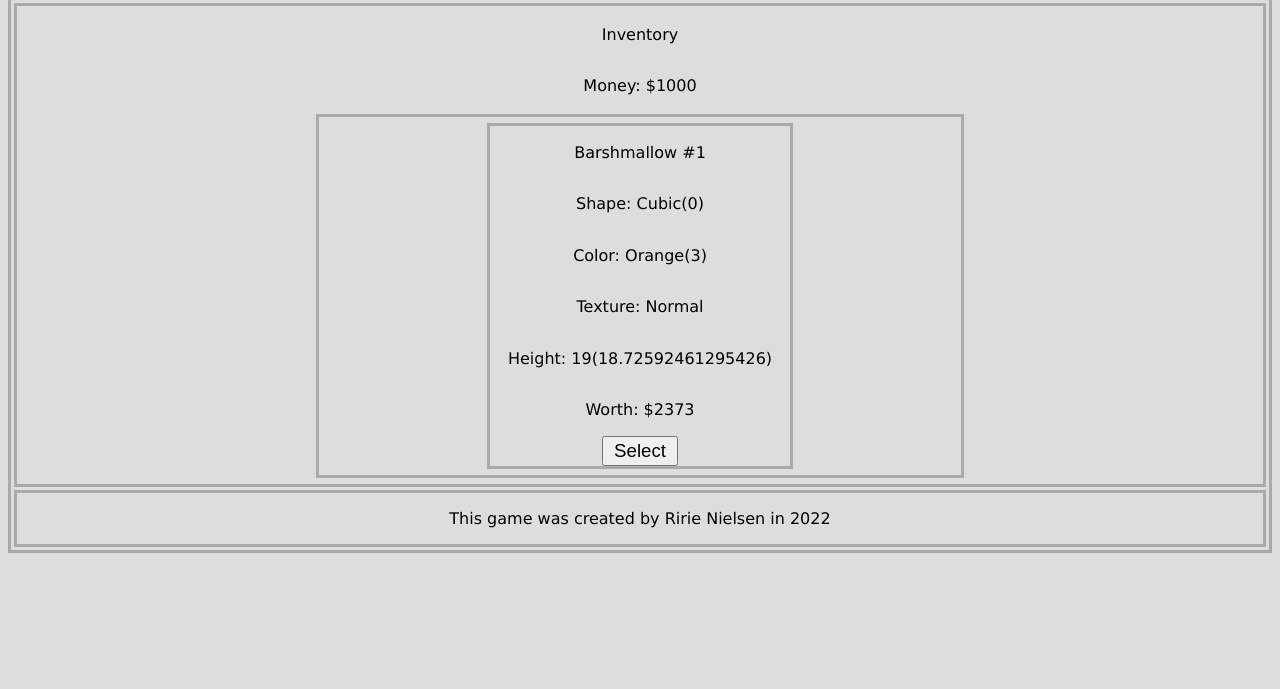
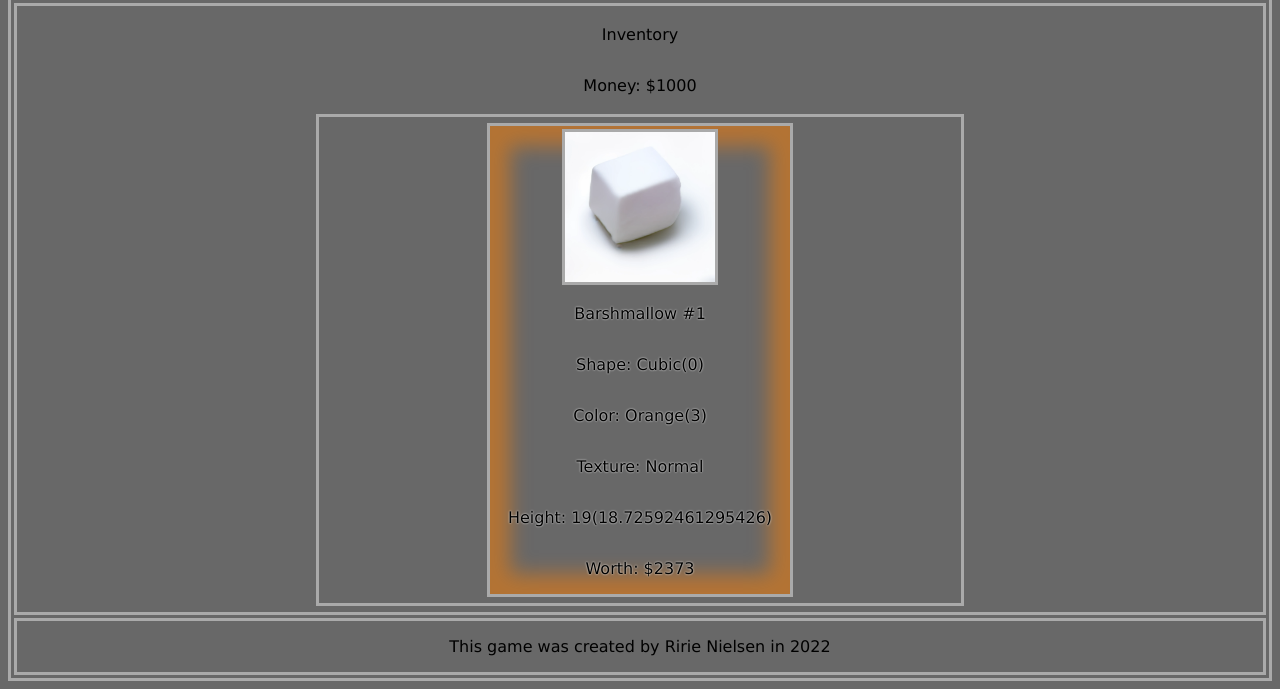
Before and after one commit to morpline/barshmallows, a plain HTML site: page index.html in a window 1280 px wide. Shown: the part 187-876 px from the top of the page. Before the commit the page ends 800 px from the top, so only its background shows below. Drawn offline with Linux system fonts and the light colour scheme.

Commit message:
Image Update
Updated game to have:
Images
No more "Select" button, just click on the div
Weird box shadows to represent the colors

```diff
--- a/script.js
+++ b/script.js
@@ -1,10 +1,12 @@
 
 const colors = ["Salmon","Red","Scarlet","Orange","Brown","Yellow","Lime green","Green","Cyan","Blue","Lavender","Violet","Mauve"];
 const colorHex = ["#ff5577","red","#ffaa3a","orange","#88aa00","yellow","#aaff55","green","#00dddd","blue","#ffaaff","violet",""];
+const colorRGBA = ["rgba(255,85,119,0.5)","rgba(255,0,0,0.5)","rgba(255,170,58,0.5)","rgba(255,127,0,0.5)","rgba(136,170,0,0.5)","rgba(255,255,0,0.5)","rgba(170,255,85,0.5)","rgba(0,255,0,0.5)","rgba(0,221,221,0.5)","rgba(0,0,255,0.5)","#rgba(255,175,255,0.5)","rgba(255,0,255,0.5)",""];
 const shapes = ["Cubic","Spherical","Trapezoidal","Hexagonal","Toroidal","Obtuse","Amorphous","Cylindrical","Great"];
 const shapeImages = ["images/shapes/cubic marshmallow.png","images/shapes/spherical marshmallow.png","images/shapes/trapezoidal marshmallow.png","images/shapes/hexagonal marshmallow.png","images/shapes/toroidal marshmallow.png","images/shapes/obtuse marshmallow.png","images/shapes/amorphous marshmallow.png","images/shapes/cylindrical marshmallow.png","images/shapes/giant marshmallow.png"];
 const textures = ["Lumpy","Smooth","Rubbery","Rough","Fluffy","Metallic","Cold","Hot","Polygonal"];
 const textureImages = ["images/textures/lumpy marshmallow.png","images/textures/smooth marshmallow.png","images/textures/rubbery marshmallow.png","images/textures/rough marshmallow.png","images/textures/fluffy marshmallow.png","images/textures/metal marshmallow.png","images/textures/transparent marshmallow.png","images/textures/rock marshmallow.png","images/textures/felt marshmallow.png"];
+const normalImageSrc = "images/normal marshmallow.png"
 let barshmallowContainer = document.getElementById("barshmallows");
 let barshmallowId = 0;
 class Barshmallow {
@@ -33,18 +35,38 @@ class Barshmallow {
 
 
         this.div.className = "barshmallow";
+        let barshmallowImageBox = document.createElement("div");
+        let barshmallowImage = document.createElement("img");
+        barshmallowImageBox.classList.add("img");
+        let barshmallowImageSrc = () => {
+            if(this.shape == -1 && this.texture == -1)
+            {
+                return normalImageSrc;
+            } else if (this.shape > this.texture) {
+                return shapeImages[this.shape];
+            } else {
+                return textureImages[this.texture];
+            }
+        }
+        //barshmallowImage.style.backgroundImage=`url("${barshmallowImageSrc()}")`;
+        barshmallowImage.src=barshmallowImageSrc();
+        //console.log(`url("${barshmallowImageSrc()}")`);
+        this.div.style.boxShadow = `0 0px 20px 20px ${colorRGBA[this.color]} inset`;
+        barshmallowImageBox.append(barshmallowImage);
+        this.div.append(barshmallowImageBox);
 
 
         let barshmallowName = document.createElement("p");
         barshmallowName.innerHTML = "Barshmallow #"+(this.id+1);
+        this.div.append(barshmallowName);
+
         let barshmallowShape = document.createElement("p");
         barshmallowShape.innerHTML = "Shape: "+shapes[this.shape] + `(${this.shape})`;
-        this.div.append(barshmallowName);
         this.div.append(barshmallowShape);
 
         let barshmallowColor = document.createElement("p");
         barshmallowColor.innerHTML = "Color: "+colors[this.color] + `(${this.color})`;
-        let barshmellowColorExample =
+
 
         this.div.append(barshmallowColor);
 
@@ -65,13 +87,13 @@ class Barshmallow {
         barshmallowWorth.innerHTML = "Worth: $"+Math.round((this.height*100+(this.color%2)*500+this.shape*100));
         this.div.append(barshmallowWorth);
 
-        let selectButton = document.createElement("input");
-        selectButton.type="button";
-        selectButton.className="barshbutton";
-        selected[this.id]?selectButton.value="Select":selectButton.value="Select";
-        //selectButton.onclick=function() {select(this.id)};
-        selectButton.addEventListener("click",() => {this.toggle(this.id,this.div)},false);
-        this.div.append(selectButton);
+        // let selectButton = document.createElement("input");
+        // selectButton.type="button";
+        // selectButton.className="barshbutton";
+        // selected[this.id]?selectButton.value="Select":selectButton.value="Select";
+        // selectButton.onclick=function() {select(this.id)};
+        this.div.addEventListener("click",() => {this.toggle(this.id,this.div)},false);
+        // this.div.append(selectButton);
 
         barshmallowContainer.append(this.div);
     }
@@ -80,7 +102,7 @@ class Barshmallow {
         console.log(deeeyevee);
         console.log(`toggle was called for barshmallow #${(idee+1)},id ${idee}, selected?: ${selected[idee]}`);
         selected[idee]=!selected[idee];
-        selected[idee]?deeeyevee.style.backgroundColor="#aaffff":deeeyevee.style.backgroundColor="#dddddd";
+        selected[idee]?deeeyevee.style.backgroundColor="#FFFFFF":deeeyevee.style.backgroundColor="#686868";
         //let selectButton = this.div.childNodes[4];
 
 
@@ -177,6 +199,7 @@ function animate() {
         barshmallows[barshmallows.length-1].update();
         breeding=false;
         breedTime=0;
+
     }
 }
 animate();
--- a/style.css
+++ b/style.css
@@ -1,5 +1,5 @@
 body {
-    background-color: #dddddd;
+    background-color: #686868;
     border: 3px solid #aaaaaa;
     font-family: 'Lucida Sans', 'Lucida Sans Regular', 'Lucida Grande', 'Lucida Sans Unicode', Geneva, Verdana, sans-serif;
 }
@@ -26,7 +26,10 @@ div{
 }
 .barshmallow {
     width: 300px;
-    height: 340px;
+    height: fit-content;
+}
+.barshmallow > p {
+    text-shadow: 0px  0px 2px #FFF;
 }
 input {
     height: 30px;
@@ -36,3 +39,7 @@ input {
 .barshbutton{
     width: 76px;
 }
+.img , img {
+    width: 150px;
+    height: 150px;
+}
```
Also changed, not shown: images/normal marshmallow.png (added), 1 other file.
